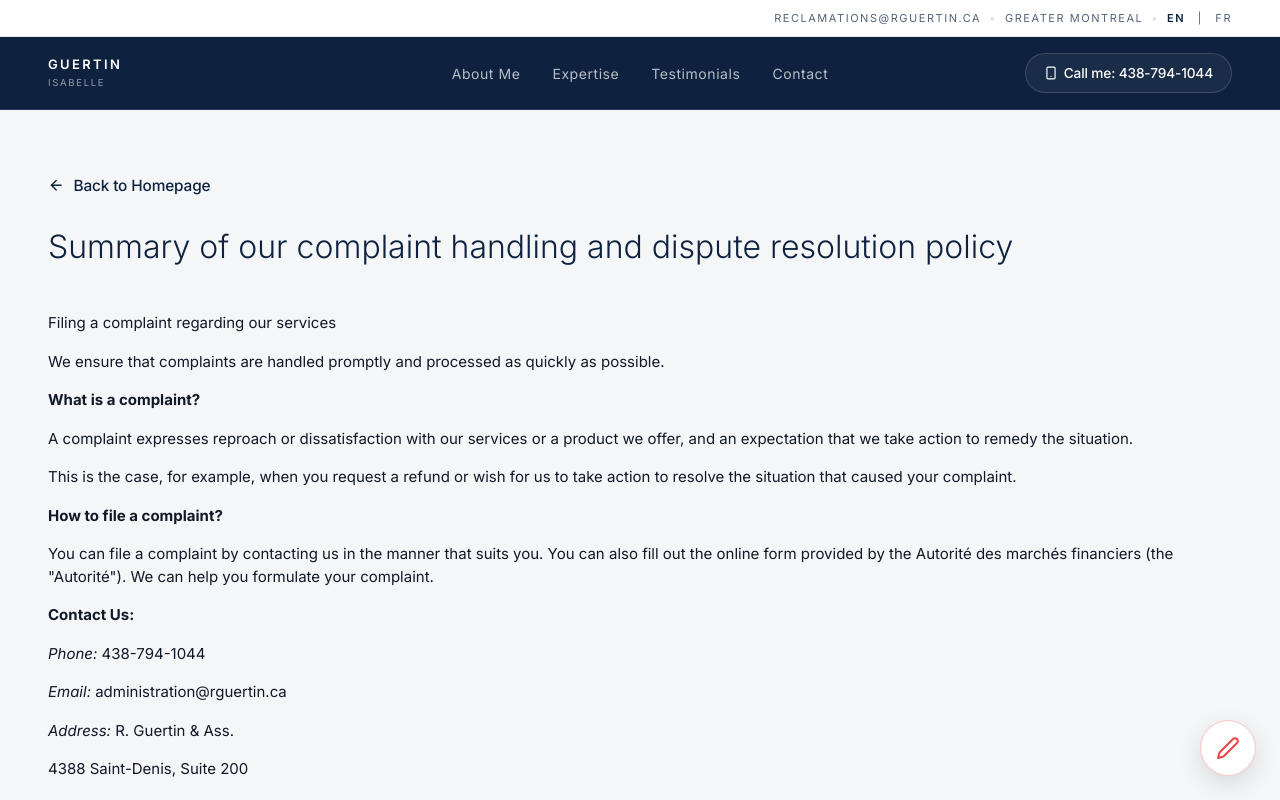
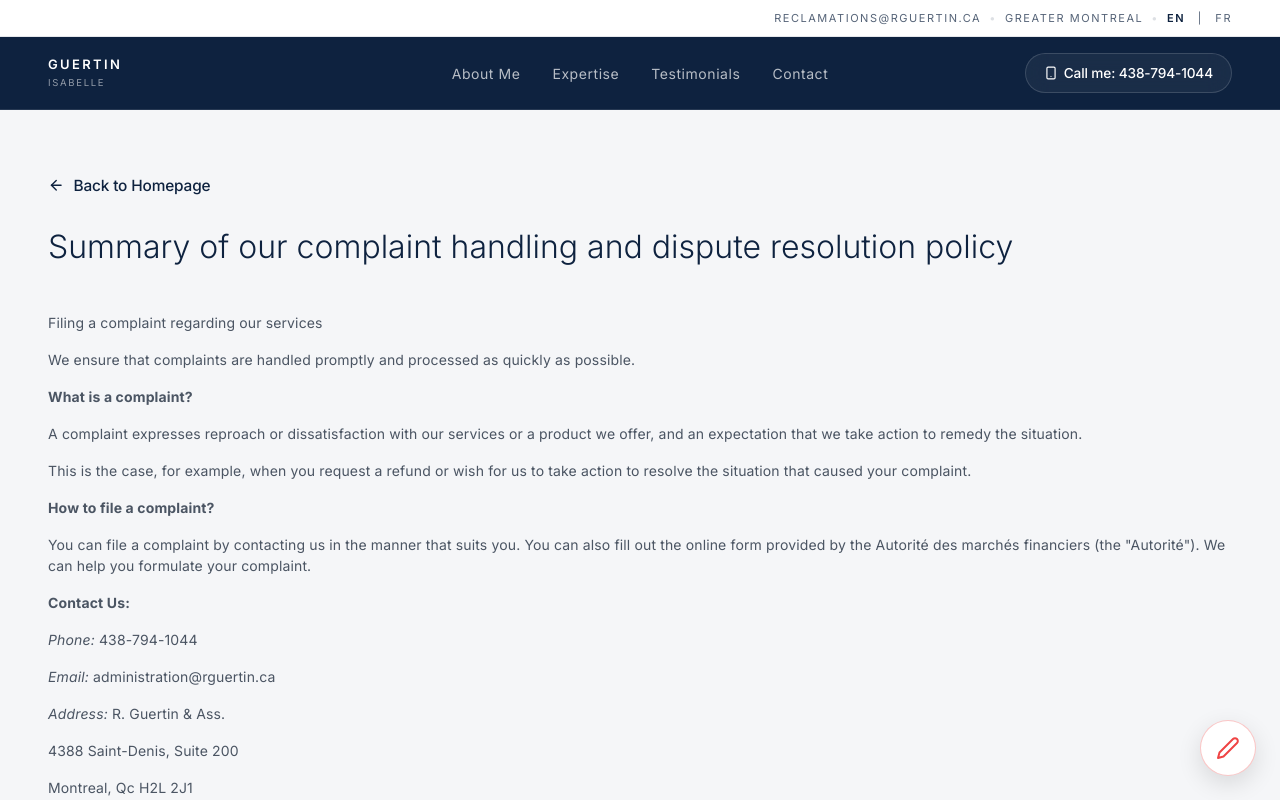
Before and after one commit to Irene2828/ClaimsExpert, a React (Vite) app: page /legal/complaints in a window 1280 px wide. Shown: the top 800 px of the page. Built offline with nearby package versions, Linux system fonts and the light colour scheme; a web font is replaced by a local one.

Commit message:
Update LegalPage typography to match About page styling

```diff
--- a/src/pages/LegalPage.jsx
+++ b/src/pages/LegalPage.jsx
@@ -73,7 +73,7 @@ export default function LegalPage() {
             )}
           </header>
 
-          <div className="space-y-8 font-inter text-[15px] leading-[1.75] text-[#334155]">
+          <div className="space-y-8 font-inter text-[14px] leading-[1.62] text-[#4B5563] tracking-[0.01em] text-justify">
             {/* Intro Paragraphs */}
             {doc.intro && (
               <div className="space-y-4 mb-10">
```
